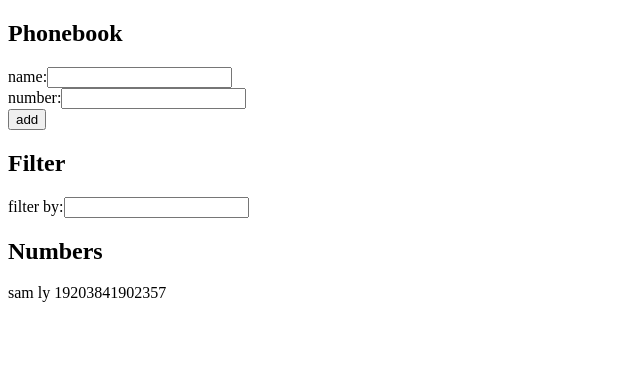
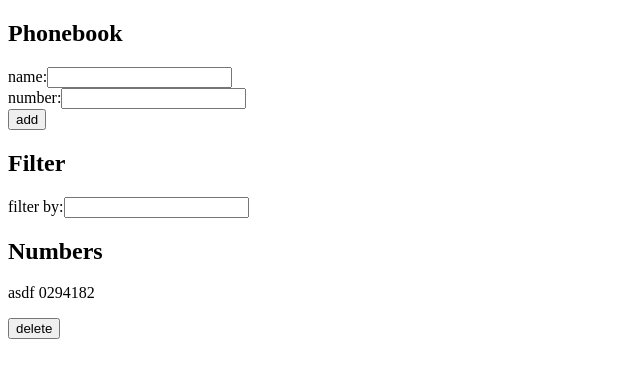
Before and after one commit to samly100405/fullstack_open, a React (Vite) app in the folder part1/: page / in a window 1280 px wide. Shown: the top 378 px of the page, without its empty margins (0-640 px from the left). Built offline with nearby package versions, Linux system fonts and the light colour scheme; data requests are answered from the project's data file.

Commit message:
e 2.12-2.14

```diff
--- a/part1/db.json
+++ b/part1/db.json
@@ -1,9 +1,9 @@
 {
   "persons": [
     {
-      "id": "3173",
-      "name": "sam ly",
-      "number": "19203841902357"
+      "id": "5807",
+      "name": "asdf",
+      "number": "0294182"
     }
   ]
 }
--- a/part1/src/App.jsx
+++ b/part1/src/App.jsx
@@ -1,5 +1,8 @@
 import { useState, useEffect } from 'react'
 import axios from 'axios'
+
+import personService from './services/persons.js'
+import persons from './services/persons.js'
 
 const App = () => {
   const [persons, setPersons] = useState([])
@@ -9,10 +12,10 @@ const App = () => {
   const [filter, setFilter] = useState('')
 
   useEffect(() => {
-    axios.get('http://localhost:3001/persons')
+    personService.getAll()
       .then(
-        (res) => {
-          setPersons(res.data)
+        (persons) => {
+          setPersons(persons)
         }
       )
 
@@ -27,21 +30,33 @@ const App = () => {
 
     const newPerson = { name: newName, number: newNumber }
 
-    axios.post('http://localhost:3001/persons', newPerson)
+    personService.create(newPerson)
+      .then(
+        (data) => {
+          console.log(data)
+          setPersons([...persons, data])
+        }
+      )
       .then(
         (res) => {
-          console.log(res);
-          setPersons([...persons, res.data])
           setNewName('')
           setNewNumber('')
         }
       )
-      .catch(
-        (err) => {
-          console.error(err);
+  }
+
+  const handleDelete = (id) => {
+    personService.deletePerson(id)
+      .then(
+        (res) => {
+          setPersons(
+            persons
+              .filter(
+                (elem) => elem.id !== res.id
+              )
+          )
         }
       )
-
   }
 
   return (
@@ -57,12 +72,12 @@ const App = () => {
       <h2>Filter</h2>
       <FilterInput value={filter} setValue={setFilter} />
       <h2>Numbers</h2>
-      <Persons persons={persons} filter={filter} />
+      <Persons persons={persons} filter={filter} handleDelete={handleDelete} />
     </div>
   )
 }
 
-const Persons = ({ persons, filter }) => {
+const Persons = ({ persons, filter, handleDelete }) => {
   return <>
     {
       persons
@@ -70,15 +85,23 @@ const Persons = ({ persons, filter }) => {
           (elem) => elem.name.toLowerCase().includes(filter.toLowerCase())
         )
         .map(
-          (elem) => <Person name={elem.name} number={elem.number} key={elem.name} />
+          (elem) => <Person
+            name={elem.name}
+            number={elem.number}
+            id={elem.id}
+            handleDelete={() => handleDelete(elem.id)}
+            key={elem.id} />
         )
     }
   </>
 }
 
-const Person = ({ name, number }) => {
+const Person = ({ name, number, handleDelete }) => {
   return (
-    <p>{name} {number}</p>
+    <div className="person">
+      <p>{name} {number}</p>
+      <button onClick={handleDelete}>delete</button>
+    </div>
   )
 }
 
```
